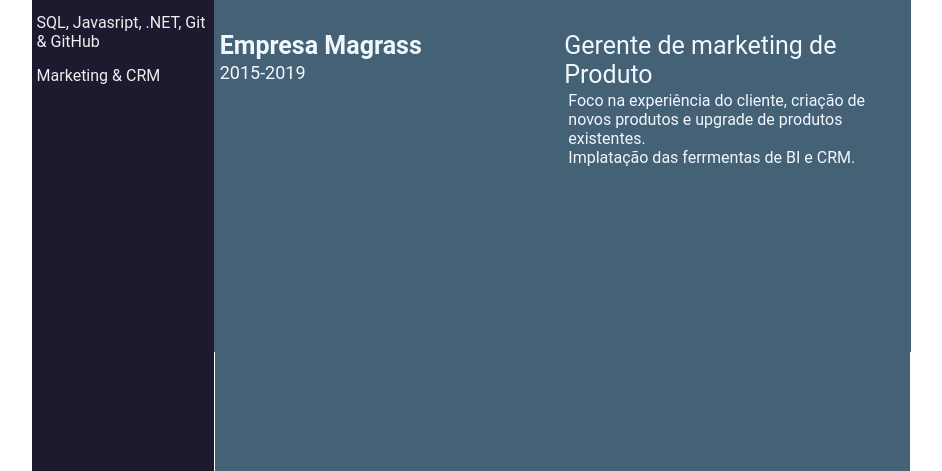
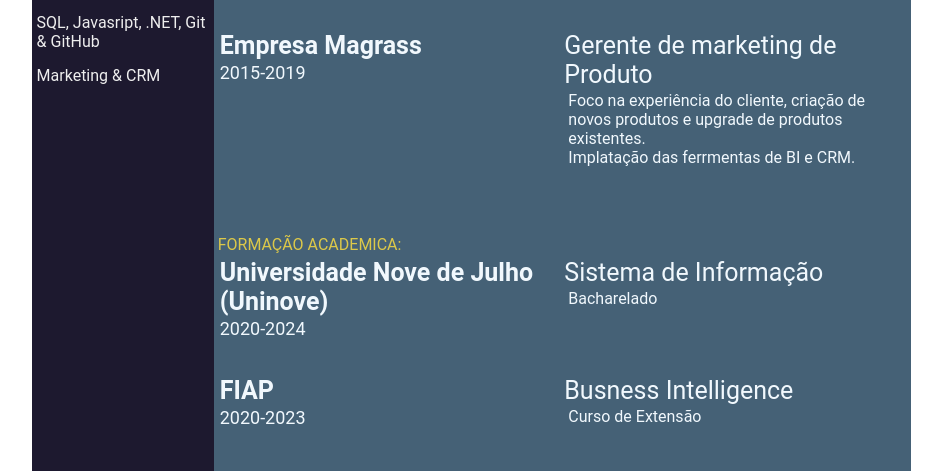
Before and after one commit to FernandaPavao/devweekgit.github.io, a plain HTML site: page index.html in a window 1280 px wide. Shown: the part 481-952 px from the top of the page, without its empty margins (99-1041 px from the left). Drawn offline with Linux system fonts and the light colour scheme.

Commit message:
adicionar o arquivo index.html (#4)

```diff
--- a/index.html
+++ b/index.html
@@ -1,4 +1,5 @@
 <html lang="en">
+
 <head>
     <meta charset="UTF-8">
     <meta http-equiv="X-UA-Compatible" content="IE=edge">
@@ -8,6 +9,7 @@
     <link rel="stylesheet" href="style.css">
 
 </head>
+
 <body>
     <main class="resume-contents">
         <section class="left-section">
@@ -29,8 +31,12 @@
                 <div class="skills">
                     <p class="left-title">Skills</p>
                     <ul>
-                    <li><p>SQL, Javasript, .NET, Git & GitHub</p></li>
-                    <li><p>Marketing & CRM</p></li>
+                        <li>
+                            <p>SQL, Javasript, .NET, Git & GitHub</p>
+                        </li>
+                        <li>
+                            <p>Marketing & CRM</p>
+                        </li>
 
                     </ul>
                 </div>
@@ -41,7 +47,8 @@
                 <section class about gap>
                     <div class="right-title"><br>SOBRE MIM:</div>
                     <p class="about-me-contents">
-                            <br>Sou dormada em marketinga há 8 anos com foco na experiencia do cliente e criação de prodtido.
+                        <br>Sou dormada em marketinga há 8 anos com foco na experiencia do cliente e criação de
+                        prodtido.
                         Especialista em CRM e atualmente me desenvolvendo em Banco de dados com foco em BI.
                     </p>
             </div>
@@ -50,7 +57,8 @@
                     <section class about gap>
                         <div class="right-title">INFORMAÇÕES ADICIONAIS:</div>
                         <p class="about-me-contents">
-                         <br>Possuo certificado Agile scrum e DPO estando apta a exercer a função de encarregado de dados.
+                            <br>Possuo certificado Agile scrum e DPO estando apta a exercer a função de encarregado de
+                            dados.
                         </p>
                 </div>
 
@@ -76,14 +84,43 @@
                         <div class="exp-right">
                             <p class="exp-position">Gerente de marketing de Produto</p>
                             <p class="exp-desc">
-                                Foco na experiência do cliente, criação de novos produtos e upgrade de produtos existentes.<br>
+                                Foco na experiência do cliente, criação de novos produtos e upgrade de produtos
+                                existentes.<br>
                                 Implatação das ferrmentas de BI e CRM.
                             </p>
                         </div>
                     </div>
                 </section>
+                </sectio>
+                <section class="education gap">
+                    <div class="right-title">FORMAÇÃO ACADEMICA:</div>
+                    <div class="education-contents">
+                        <div class="education-left">
+                            <p class="education-school-name">Universidade Nove de Julho (Uninove)</p>
+                            <p class="educationp-time-period">2020-2024</p>
+                        </div>
+                        <div class="education-right">
+                            <p class="education-subject">Sistema de Informação</p>
+                            <p class="education-desc">
+                                Bacharelado
+                            </p>
+                        </div>
+                    </div>
+                    <div class="education-contents">
+                        <div class="education-left">
+                            <p class="education-school-name">FIAP</p>
+                            <p class="educationp-time-period">2020-2023</p>
+                        </div>
+                        <div class="education-right">
+                            <p class="education-subject">Busness Intelligence</p>
+                            <p class="education-desc">
+                                Curso de Extensão
+                            </p>
+                        </div>
+                    </div>
                 </section>
             </section>
     </main>
 </body>
+
 </html>
```
Lines whose indentation alone changed are shown as unchanged.
